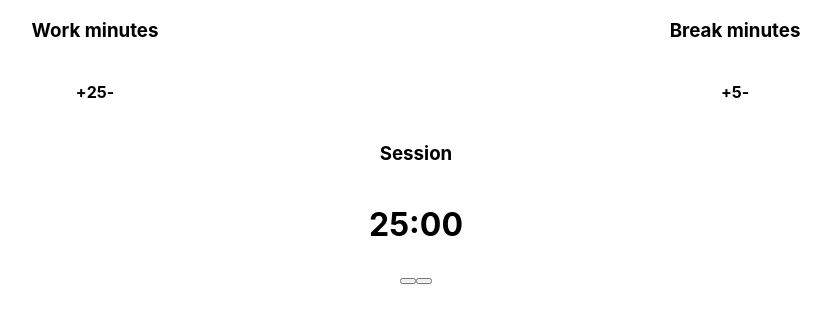
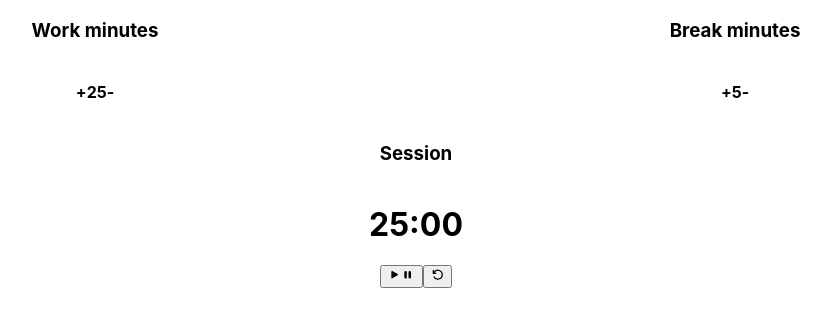
Before and after one commit to arturo-vidal/Pomodoro-timer, a React (Create React App) app: page / in a window 1280 px wide. Shown: the top 326 px of the page, without its empty margins (224-1055 px from the left). Built offline with nearby package versions, Linux system fonts and the light colour scheme.

Commit message:
add icons & fix reset

```diff
--- a/package.json
+++ b/package.json
@@ -8,6 +8,7 @@
     "@testing-library/user-event": "^13.5.0",
     "react": "^18.2.0",
     "react-dom": "^18.2.0",
+    "react-icons": "^4.4.0",
     "react-scripts": "5.0.1",
     "web-vitals": "^2.1.4"
   },
--- a/src/App.js
+++ b/src/App.js
@@ -1,6 +1,8 @@
 import React from 'react';
 import './App.css';
 import TimerSetting from './components/TimerSetting';
+import {BsFillPlayFill, BsFillPauseFill} from 'react-icons/bs';
+import {VscDebugRestart} from 'react-icons/vsc'
 
 class App extends React.Component{
   constructor(props){
@@ -72,8 +74,6 @@ class App extends React.Component{
       this.setState({isPlaying: false});
     }else{
       this.setState({isPlaying: true});
-    }
-
       this.loop= setInterval(()=>{
         const {clockCount, currentTimer, breakCount, sessionCount}= this.state;
         if(clockCount=== 0){
@@ -85,18 +85,16 @@ class App extends React.Component{
         }
       }, 1000);
     }
+  }
 
   handleReset=()=>{
-    const {clockCount, currentTimer, breakCount, sessionCount, isPlaying}= this.state;
-    this.setState({
-      clockCount: 25 * 60,
+    this.setState({clockCount: 25 * 60,
     currentTimer: "Session",
     breakCount: 5,
     sessionCount: 25,
-      isPlaying: false
-    });
+    isPlaying: false});
     clearInterval(this.loop);
-    /*stop audio & reatart audio*/
+    /*stop audio, restart audio*/
   }
 
   componentWillUnmount(){
@@ -114,8 +112,8 @@ class App extends React.Component{
         <h3 id="timer-label">{this.state.currentTimer}</h3>
         <h1 id="time-left">{this.toTime(this.state.clockCount)}</h1>
         <div className="buttons">
-          <button id="start-stop" onClick={this.handlePlayPause}></button>
-          <button id="reset"></button>
+          <button id="start-stop" onClick={this.handlePlayPause}><BsFillPlayFill /><BsFillPauseFill /></button>
+          <button id="reset" onClick={this.handleReset} ><VscDebugRestart /></button>
         </div>
       </div>
     </div>
```
Also changed, not shown: 1 other file (tests, documents, lock files or other folders). Lines whose indentation alone changed are shown as unchanged.
